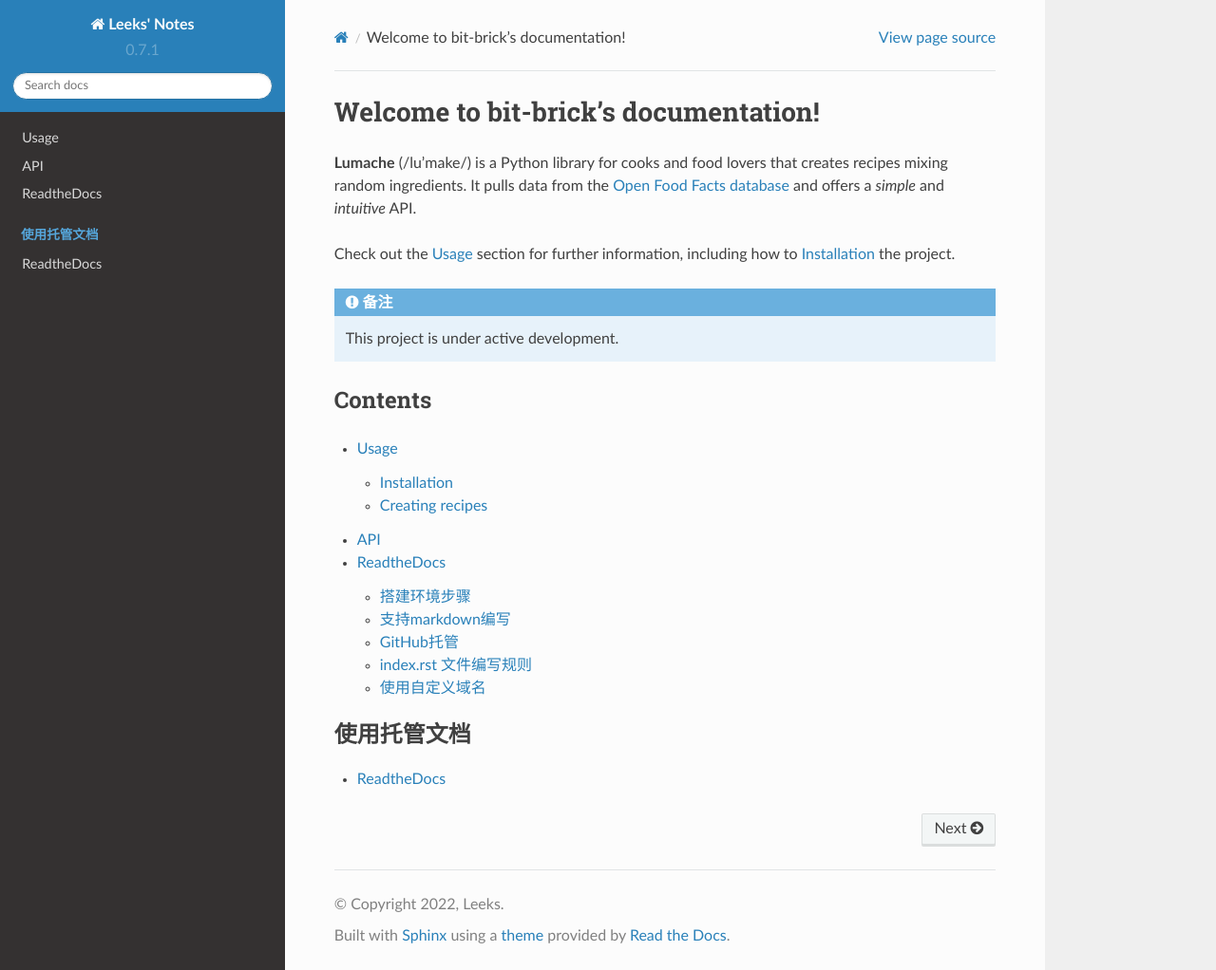
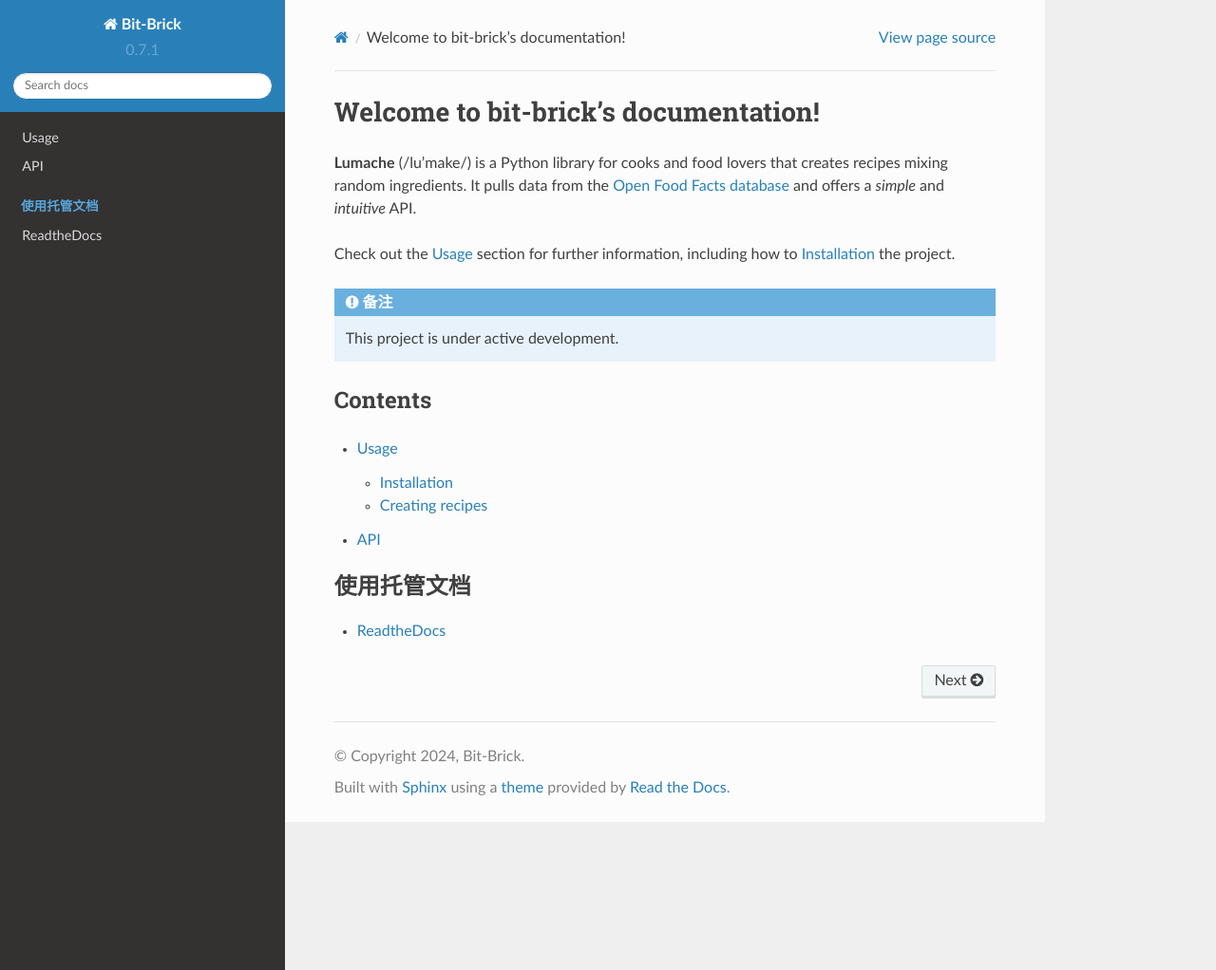
Before and after one commit to bit-brick/bit-brick-doc, a Sphinx documentation site: the page built from docs/source/index.rst, in a window 1280 px wide and 1022 px high. Shown: the whole window at 95% size. Built offline with Sphinx 7.4.7 and the Read the Docs theme 2.0.0, drawn with Linux system fonts in a browser that asks for light colours.

Commit message:
change autor

```diff
--- a/docs/source/conf.py
+++ b/docs/source/conf.py
@@ -26,9 +26,9 @@
 
 # -- Project information -----------------------------------------------------
 
-project = "Leeks' Notes"
-copyright = '2022, Leeks'
-author = 'Leeks'
+project = "Bit-Brick"
+copyright = '2024, Bit-Brick'
+author = 'Bit-Brick'
 
 # The full version, including alpha/beta/rc tags
 release = ""
--- a/docs/source/index.rst
+++ b/docs/source/index.rst
@@ -20,7 +20,6 @@
 
    usage
    api
-   introduction/ReadtheDocs
 
 .. toctree::
    :maxdepth: 1
```
